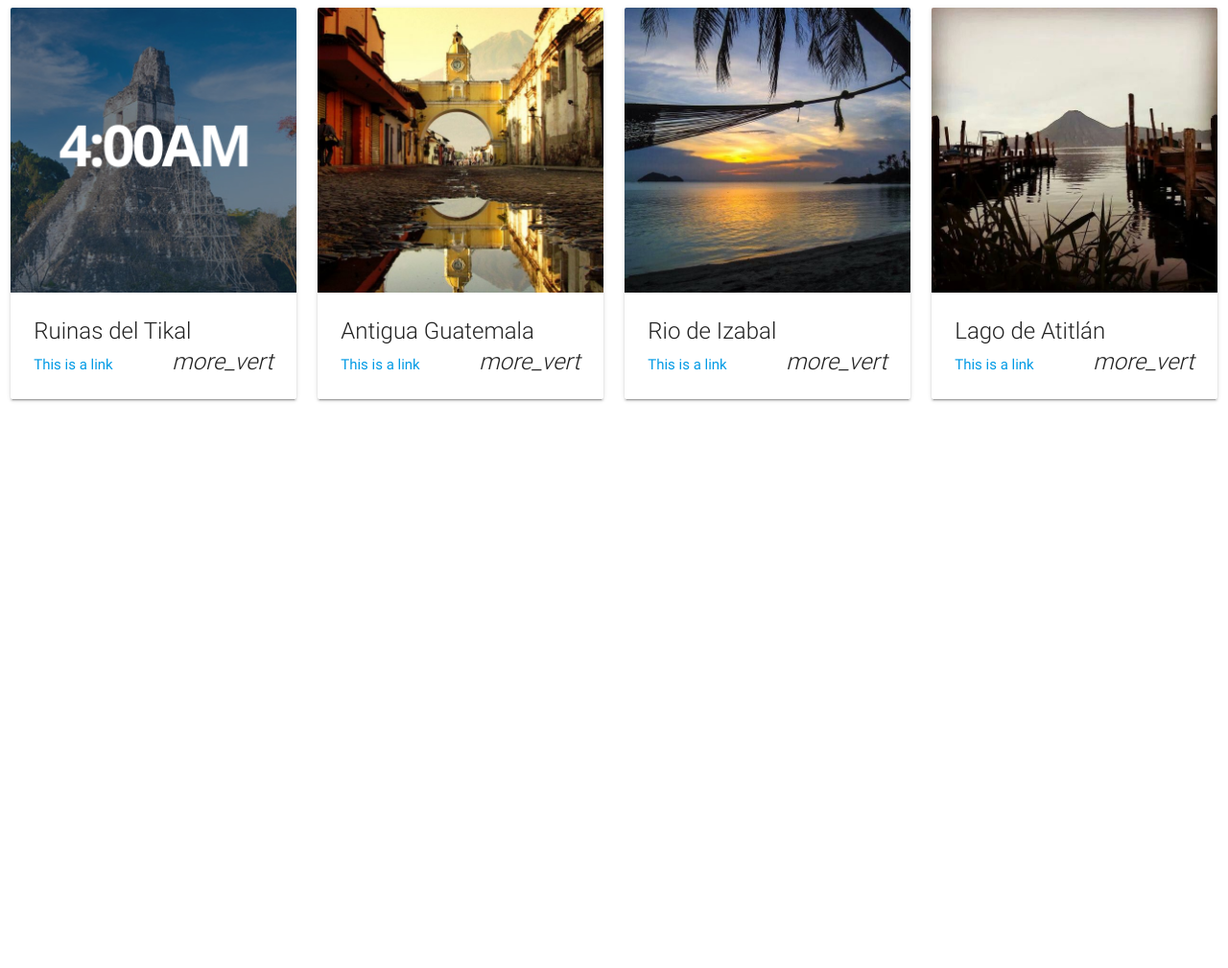
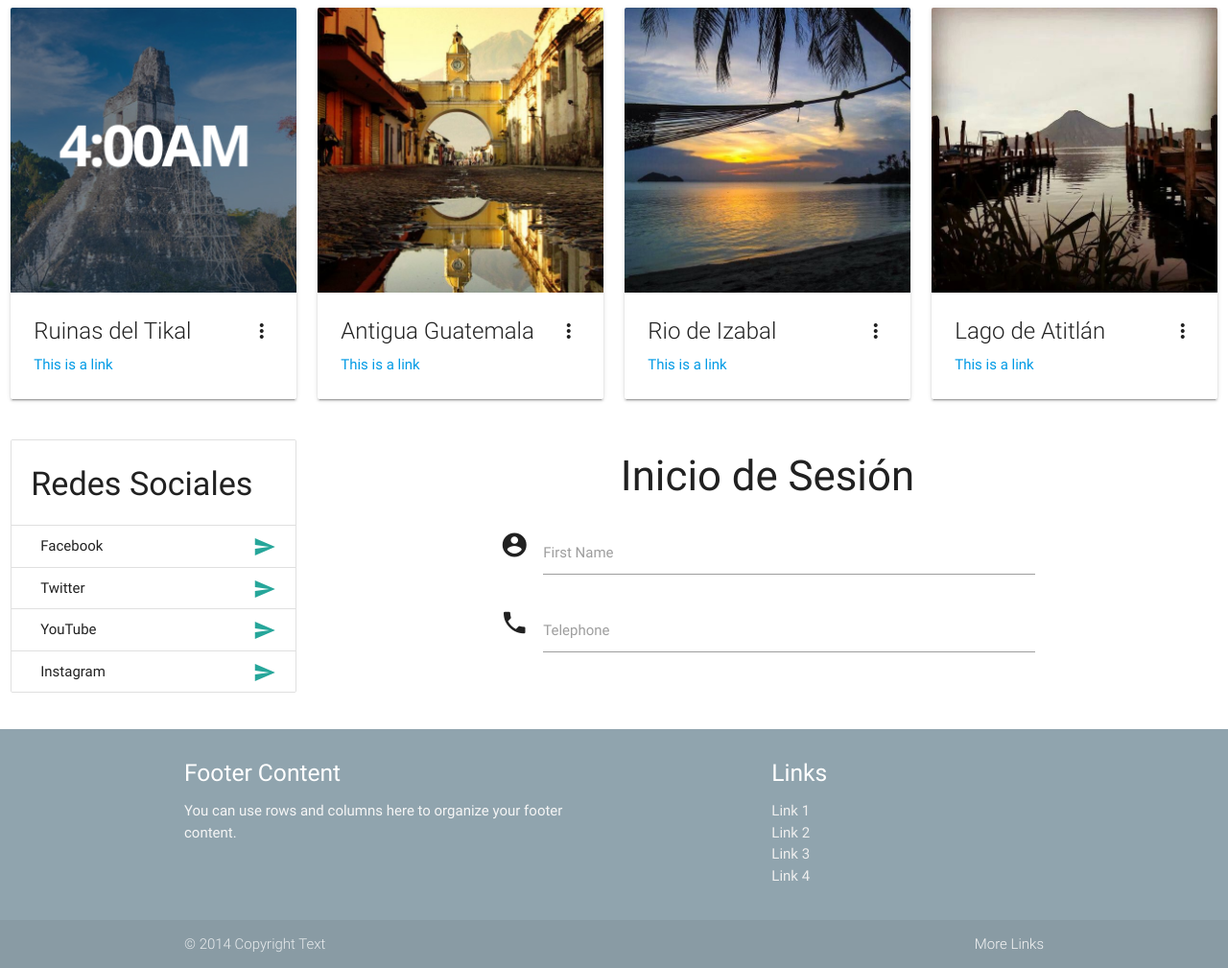
Before and after one commit to KarenVicente/Versiones, a plain HTML site: page estructura2.html in a window 1280 px wide. Shown: the whole page at 96% size. Before the commit the page ends 800 px from the top, so only its background shows below. Drawn offline with Linux system fonts and the light colour scheme.

Commit message:
Agregue un menu lateral, un apartado para formularion y el footer

```diff
--- a/estructura2.html
+++ b/estructura2.html
@@ -4,6 +4,7 @@
 	<meta charset="UTF-8">
 	<meta name="viewport" content="width=device-width, user-scalable=no, initial-scale=1.0, maximum-scale=1.0, minimum-scale=1.0">
 	<title>Estructura 2</title>
+	<link href="https://fonts.googleapis.com/icon?family=Material+Icons" rel="stylesheet">
 	<link rel="stylesheet" href="materialize/css/materialize.css">
 </head>
 <body>
@@ -69,6 +70,64 @@
 			  </div>
 		</div>
 	</div>
+	<div class="row">
+		<div class="col s12 m3">
+			<ul class="collection with-header">
+		        <li class="collection-header"><h4>Redes Sociales</h4></li>
+		        <li class="collection-item"><div>Facebook<a href="#!" class="secondary-content"><i class="material-icons">send</i></a></div></li>
+		        <li class="collection-item"><div>Twitter<a href="#!" class="secondary-content"><i class="material-icons">send</i></a></div></li>
+		        <li class="collection-item"><div>YouTube<a href="#!" class="secondary-content"><i class="material-icons">send</i></a></div></li>
+		        <li class="collection-item"><div>Instagram<a href="#!" class="secondary-content"><i class="material-icons">send</i></a></div></li>
+		    </ul>
+		</div>
+		<div class="col s12 m9">
+			<div class="col m8 offset-m2">
+				<h3 class="center-align">Inicio de Sesión</h3>
+				<div class="row">
+				    <form class="col s12">
+				      <div class="row">
+				        <div class="input-field col m12">
+				          <i class="material-icons prefix">account_circle</i>
+				          <input id="icon_prefix" type="text" class="validate">
+				          <label for="icon_prefix">First Name</label>
+				        </div>
+				        <div class="input-field col m12">
+				          <i class="material-icons prefix">phone</i>
+				          <input id="icon_telephone" type="tel" class="validate">
+				          <label for="icon_telephone">Telephone</label>
+				        </div>
+				      </div>
+				    </form>
+				  </div>
+			</div>
+		</div>
+
+	</div>
+	<footer class="page-footer blue-grey lighten-2">
+      <div class="container">
+        <div class="row">
+          <div class="col l6 s12">
+            <h5 class="white-text">Footer Content</h5>
+            <p class="grey-text text-lighten-4">You can use rows and columns here to organize your footer content.</p>
+          </div>
+          <div class="col l4 offset-l2 s12">
+            <h5 class="white-text">Links</h5>
+            <ul>
+              <li><a class="grey-text text-lighten-3" href="#!">Link 1</a></li>
+              <li><a class="grey-text text-lighten-3" href="#!">Link 2</a></li>
+              <li><a class="grey-text text-lighten-3" href="#!">Link 3</a></li>
+              <li><a class="grey-text text-lighten-3" href="#!">Link 4</a></li>
+            </ul>
+          </div>
+        </div>
+      </div>
+      <div class="footer-copyright">
+        <div class="container">
+        © 2014 Copyright Text
+        <a class="grey-text text-lighten-4 right" href="#!">More Links</a>
+        </div>
+      </div>
+    </footer>
 
 
 	<script src="js/jquery-3.3.1.js"></script>
```
